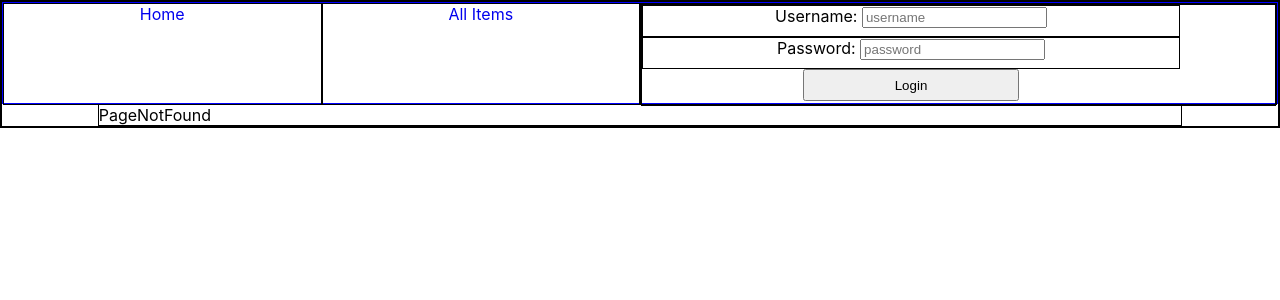
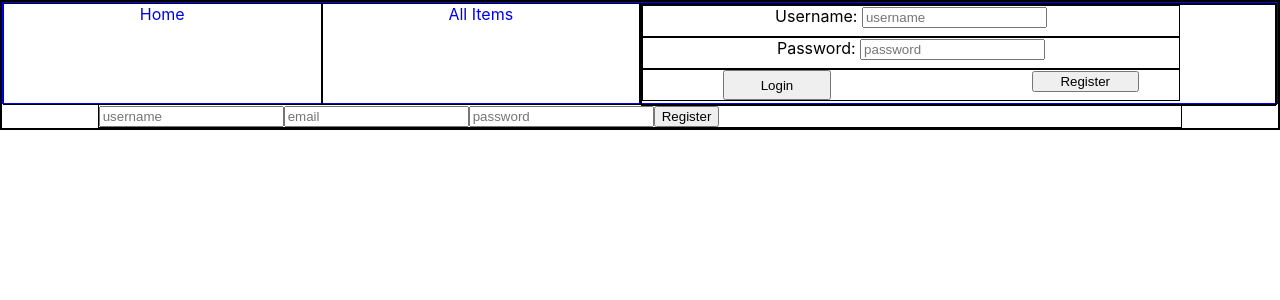
Before and after one commit to BennyZ3/BZ-CTA-Store, a React (Create React App) app in the folder front-end/: page /register in a window 1280 px wide. Shown: the top 300 px of the page. Built offline with nearby package versions, Linux system fonts and the light colour scheme; no server answers.

Commit message:
added registration and some error handling

```diff
--- a/front-end/src/App.js
+++ b/front-end/src/App.js
@@ -12,6 +12,7 @@ import Login from "./Components/Login";
 import { useState, useEffect } from "react";
 import axios from "axios";
 import CartPage from "./Pages/CartPage";
+import RegistrationForm from "./Components/RegistrationForm";
 
 function App() {
   console.log(document.cookie);
@@ -37,6 +38,7 @@ function App() {
             <Route path="/products/new" element={<New />} />
             <Route path="/products/:id/edit" element={<Edit />} />
             <Route path="/cart" element={<CartPage />} />
+            <Route path="/register" element={<RegistrationForm />} />
             <Route path="*" element={<PageNotFound />} />
           </Routes>
         </main>
--- a/front-end/src/Components/Login.js
+++ b/front-end/src/Components/Login.js
@@ -1,5 +1,6 @@
 import axios from "axios";
 import { useState } from "react";
+import { Link } from "react-router-dom";
 
 const Login = () => {
   const API = process.env.REACT_APP_API_URL;
@@ -9,16 +10,19 @@ const Login = () => {
   };
   const handleSubmit = async (event) => {
     event.preventDefault();
-    await axios.post(`${API}/users`, user).then((response) => {
+    await axios
+      .post(`${API}/users`, user)
+      .then((response) => {
         if (response.data.success) {
-        console.log("success");
+          // console.log("success");
           document.cookie = `username=${user.username}`;
           window.location.reload(true);
         } else {
-        console.log("fail");
+          // console.log("fail");
           alert("Invalid username of password");
         }
-    });
+      })
+      .catch((error) => alert("Invalid username of password"));
   };
   return (
     <div className="Login">
@@ -43,7 +47,12 @@ const Login = () => {
             onChange={handleChange}
           ></input>
         </div>
+        <div className="loginButtons">
           <button type="submit">Login</button>
+          <Link to={`/register`}>
+            <button>Register</button>
+          </Link>
+        </div>
       </form>
     </div>
   );
--- a/front-end/src/Components/Nav.css
+++ b/front-end/src/Components/Nav.css
@@ -36,3 +36,8 @@ a {
   width: 40%;
   margin-left: 30%;
 }
+
+.loginButtons {
+  display: grid;
+  grid-template-columns: 1fr 1fr;
+}
--- /dev/null
+++ b/front-end/src/Components/RegistrationForm.js
@@ -0,0 +1,58 @@
+import axios from "axios";
+import { useNavigate } from "react-router-dom";
+import { useState } from "react";
+
+const RegistrationForm = () => {
+  let navigate = useNavigate();
+  const API = process.env.REACT_APP_API_URL;
+  const [userInfo, setUserInfo] = useState({
+    username: "",
+    email: "",
+    password: "",
+  });
+  const handleChange = (event) => {
+    setUserInfo({ ...userInfo, [event.target.id]: event.target.value });
+  };
+
+  const handleSubmit = (event) => {
+    event.preventDefault();
+    axios
+      .post(`${API}/users/new`, userInfo)
+      .then((response) => {
+        console.log(response);
+        navigate("/");
+      })
+      .catch((error) => alert("username not available"));
+  };
+
+  return (
+    <div>
+      <form className="registrationForm" onSubmit={handleSubmit}>
+        <input
+          type="text"
+          id="username"
+          name="username"
+          placeholder="username"
+          onChange={handleChange}
+        />
+        <input
+          type="text"
+          id="email"
+          name="email"
+          placeholder="email"
+          onChange={handleChange}
+        />
+        <input
+          type="text"
+          id="password"
+          name="password"
+          placeholder="password"
+          onChange={handleChange}
+        />
+        <button type="submit">Register</button>
+      </form>
+    </div>
+  );
+};
+
+export default RegistrationForm;
```
Also changed, not shown: 2 other files (tests, documents, lock files or other folders). Lines whose indentation alone changed are shown as unchanged.
